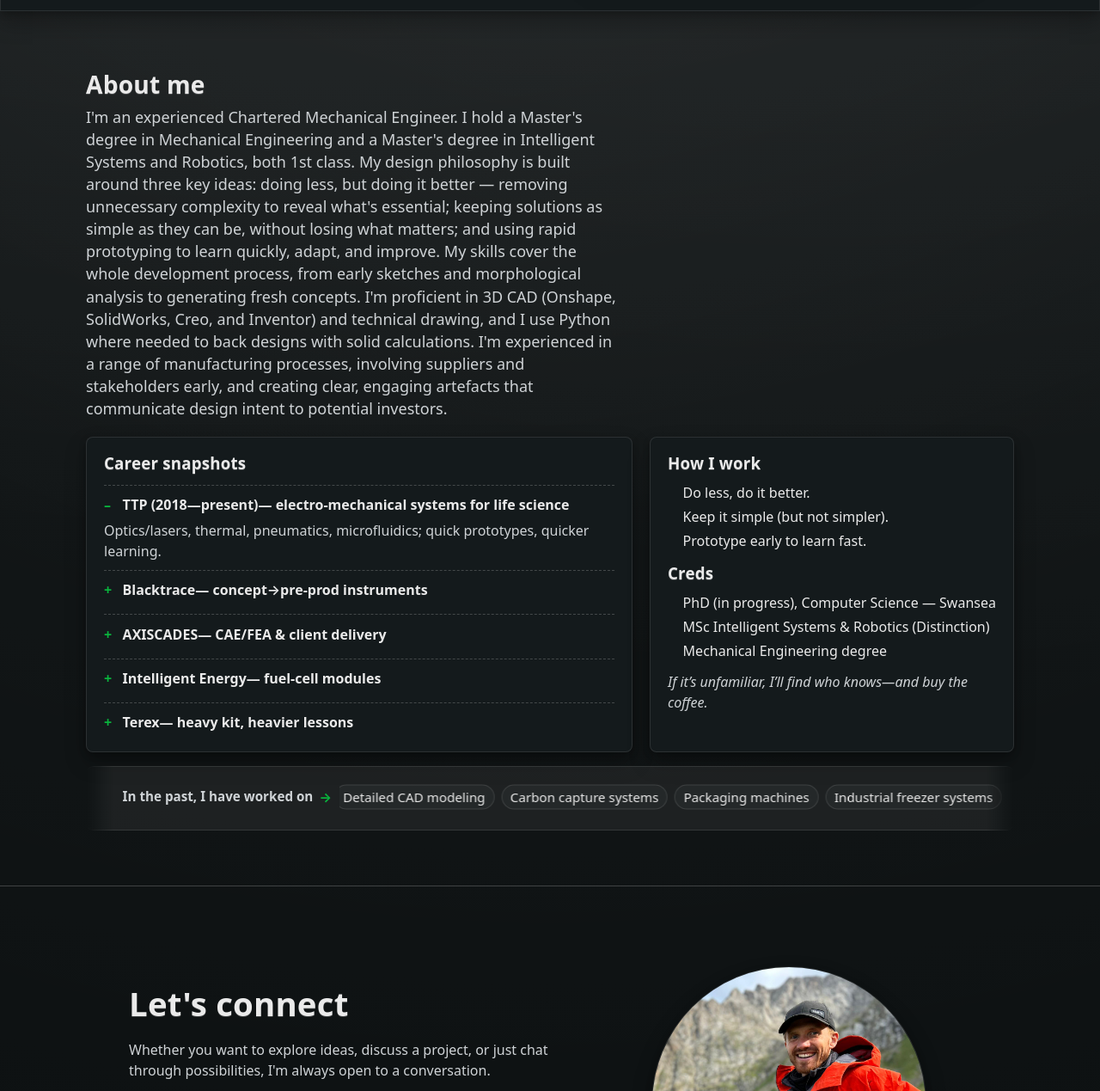
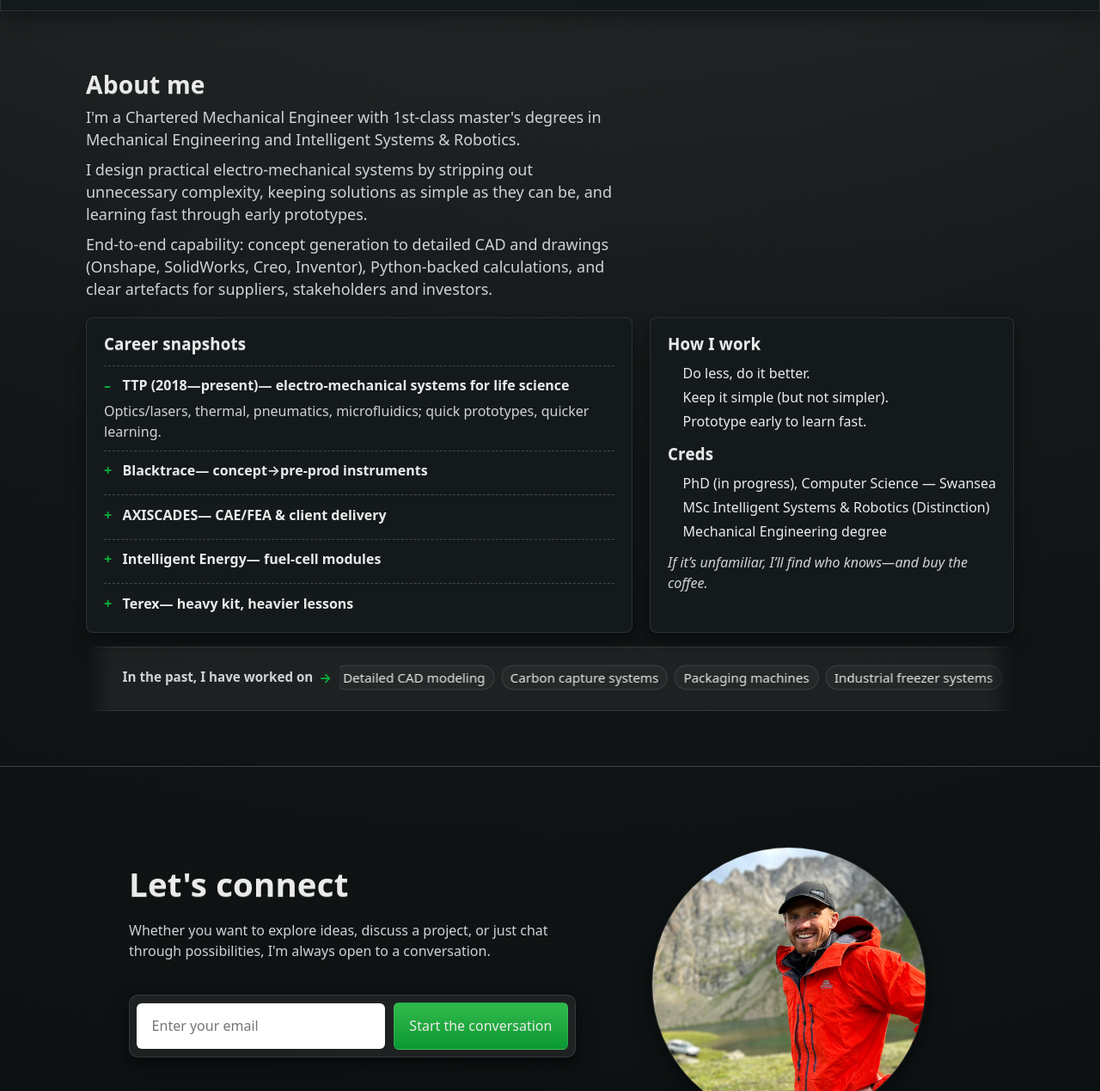
Before and after one commit to JamesAIzzard/jamesaizzard.github.io, a Jekyll site: the page built from index.html, in a window 1280 px wide and 1400 px high, scrolled down 3448 px, cut to the strip 131-1400 px from the top of the window. Shown: the whole strip at 86% size. Built offline with Jekyll 4.4.1, drawn with Linux system fonts in a browser that asks for light colours; some web fonts are replaced.

Commit message:
Revise About section: update content for clarity and conciseness; enhance styling for TL;DR paragraphs

```diff
--- a/_includes/about.html
+++ b/_includes/about.html
@@ -5,20 +5,21 @@
 
             <h2 class="about-title">About me</h2>
 
-            <p class="about-tldr">
-                I'm an experienced Chartered Mechanical Engineer. I hold a Master's degree in Mechanical Engineering and
-                a Master's degree in Intelligent Systems and Robotics, both 1st class.
-
-                My design philosophy is built around three key ideas: doing less, but doing it better — removing
-                unnecessary complexity to reveal what's essential; keeping solutions as simple as they can be, without
-                losing what matters; and using rapid prototyping to learn quickly, adapt, and improve.
-
-                My skills cover the whole development process, from early sketches and morphological analysis to
-                generating fresh concepts. I'm proficient in 3D CAD (Onshape, SolidWorks, Creo, and Inventor) and
-                technical drawing, and I use Python where needed to back designs with solid calculations. I'm
-                experienced in a range of manufacturing processes, involving suppliers and stakeholders early, and
-                creating clear, engaging artefacts that communicate design intent to potential investors.
-            </p>
+            <div class="about-tldr">
+                <p>
+                    I'm a Chartered Mechanical Engineer with 1st‑class master's degrees in Mechanical Engineering and
+                    Intelligent Systems & Robotics.
+                </p>
+                <p>
+                    I design practical electro‑mechanical systems by stripping out unnecessary complexity, keeping
+                    solutions as simple as they can be, and learning fast through early prototypes.
+                </p>
+                <p>
+                    End‑to‑end capability: concept generation to detailed CAD and drawings (Onshape, SolidWorks, Creo,
+                    Inventor), Python‑backed calculations, and clear artefacts for suppliers, stakeholders and
+                    investors.
+                </p>
+            </div>
 
         </header>
 
--- a/_sass/components/_about.scss
+++ b/_sass/components/_about.scss
@@ -14,8 +14,12 @@
   line-height: 1.45;
   color: var(--muted);
   max-width: 60ch;
-  margin: 0;
 }
+
+/* Comfortable spacing between short TL;DR paragraphs */
+.about-tldr p { margin: 0; }
+.about-tldr p + p { margin-top: .55rem; }
+
 
 .about-ribbon {
   --ribbon-fade: clamp(10px, 2.5vw, 40px);
```
